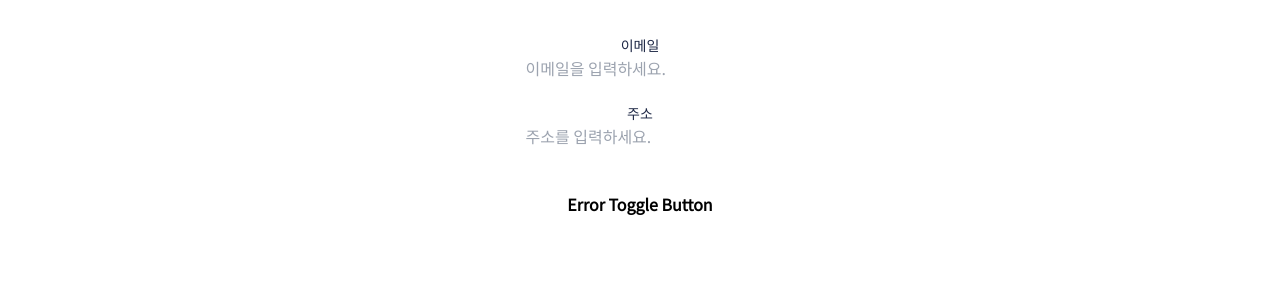
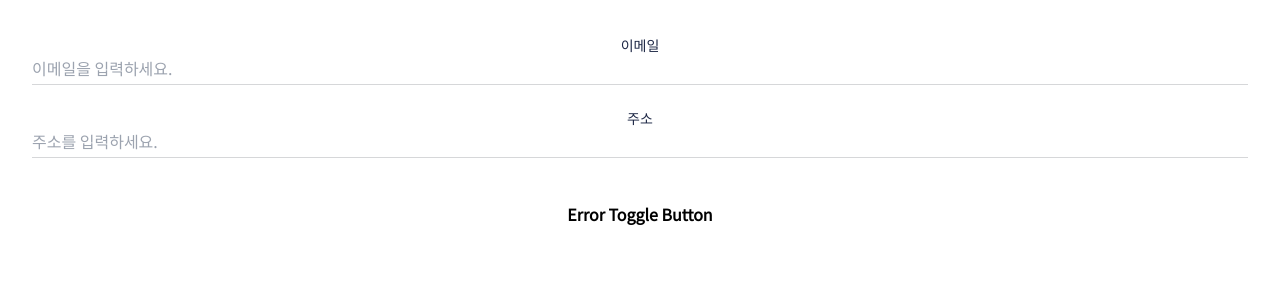
Before and after one commit to anjxxyi/react-ts-storybook, a React (Vite) app: page / in a window 1280 px wide. Shown: the top 300 px of the page. Built offline with nearby package versions, Linux system fonts and the light colour scheme.

Commit message:
Feat update CSS styles

```diff
--- a/src/components/DefaultTextField.tsx
+++ b/src/components/DefaultTextField.tsx
@@ -35,7 +35,7 @@ export default function DefaultTextField({
   return (
     <div className="relative text-field">
       <div
-        className={`text-primary border-b ${borderColor}`}
+        className={`text-primary border-b border-solid ${borderColor}`}
         onFocus={() => setIsFocused(true)}
         onBlur={() => setIsFocused(false)}
       >
--- a/src/index.css
+++ b/src/index.css
@@ -2,9 +2,13 @@
 @tailwind components;
 @tailwind utilities;
 
-body { font-family: "Noto Sans KR"; }
+body { font-family: "Noto Sans KR"; font-size: 16px; }
 
 @layer components {
-  .text-field > p { @apply absolute; }
+  .text-field > div { @apply pb-1; }
+  .text-field input { @apply block pr-6; }
+  .text-field button { @apply absolute right-0 top-1/2 -translate-y-1/2; }
+  .text-field > p { @apply absolute mt-1; }
+
   .navigation-title-wrapper > button { @apply mr-[7px]; }
  }
--- a/src/main.tsx
+++ b/src/main.tsx
@@ -1,7 +1,6 @@
 import React from "react";
 import ReactDOM from "react-dom/client";
 import App from "./App.tsx";
-import "./reset.css";
 import "./index.css";
 import "@fontsource/noto-sans-kr"; // Defaults to weight 400
 
--- a/src/reset.css
+++ /dev/null
@@ -1,9 +0,0 @@
-html, body, div, span, applet, object, iframe, h1, h2, h3, h4, h5, h6, p, blockquote, pre, a, abbr, acronym, address, big, cite, code, del, dfn, em, img, ins, kbd, q, s, samp, small, strike, strong, sub, sup, tt, var, b, u, i, center, dl, dt, dd, ol, ul, li, fieldset, form, label, legend, table, caption, tbody, tfoot, thead, tr, th, td, article, aside, canvas, details, embed, figure, figcaption, footer, header, hgroup, menu, nav, output, ruby, section, summary, time, mark, audio, video { margin: 0; padding: 0; border: 0; font-size: 100%; font: inherit; vertical-align: baseline; }
-
-/* HTML5 display-role reset for older browsers */
-article, aside, details, figcaption, figure, footer, header, hgroup, menu, nav, section { display: block; }
-body { line-height: 1; }
-ol, ul { list-style: none; }
-blockquote, q { quotes: none; }
-blockquote:before, blockquote:after, q:before, q:after { content: ''; content: none; }
-table { border-collapse: collapse; border-spacing: 0; }
```
